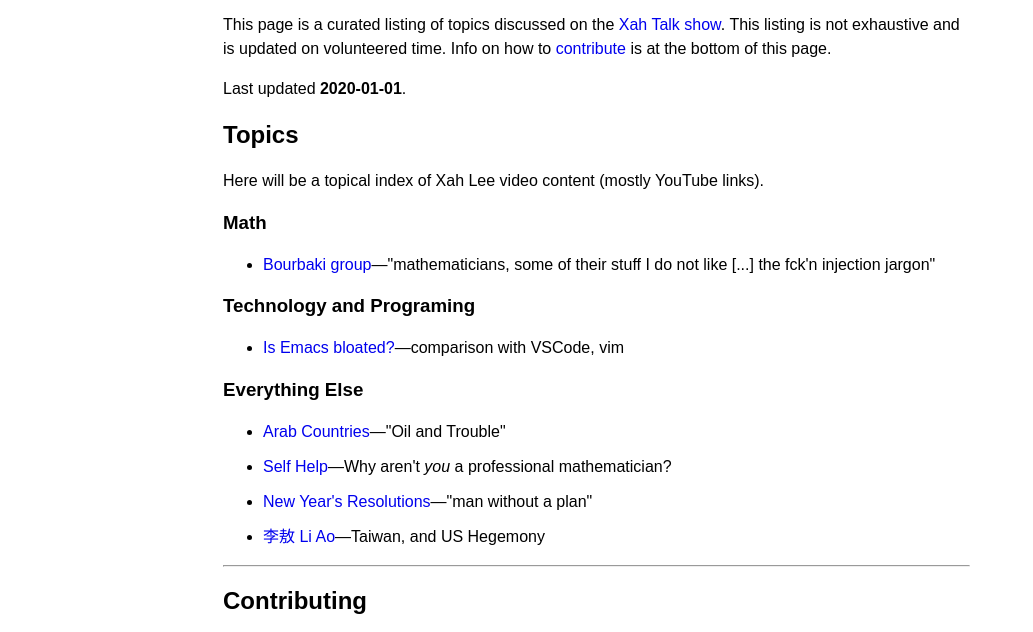
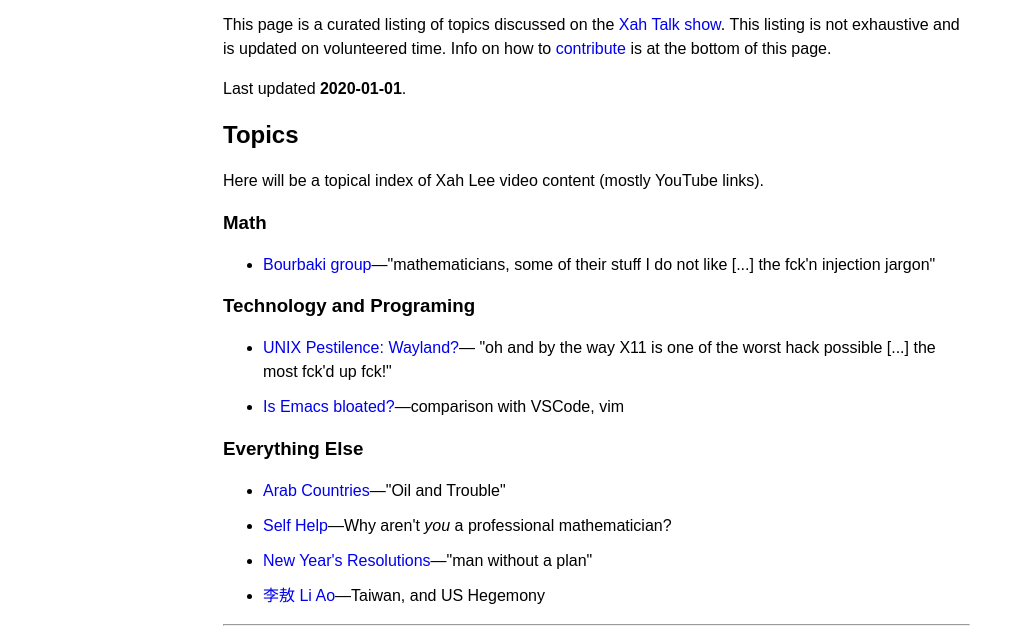
Before and after one commit to captainalan/xah-talk-show-index, a plain HTML site: page index.html in a window 1280 px wide. Shown: the part 111-743 px from the top of the page, without its empty margins (0-1033 px from the left). Drawn offline with Linux system fonts and the light colour scheme.

Commit message:
unix rant!

```diff
--- a/index.html
+++ b/index.html
@@ -45,6 +45,7 @@
 
 <h3>Technology and Programing</h3>
 <ul>
+  <li><a href="https://youtu.be/gAWACudgn64?t=3280">UNIX Pestilence: Wayland?</a>&mdash; "oh and by the way X11 is one of the worst hack possible [...] the most fck'd up fck!"</li>
   <li><a href="https://youtu.be/5GPUsYn-vf4?t=3419">Is Emacs bloated?</a>&mdash;comparison with VSCode, vim</li>
 </ul>
 
```
